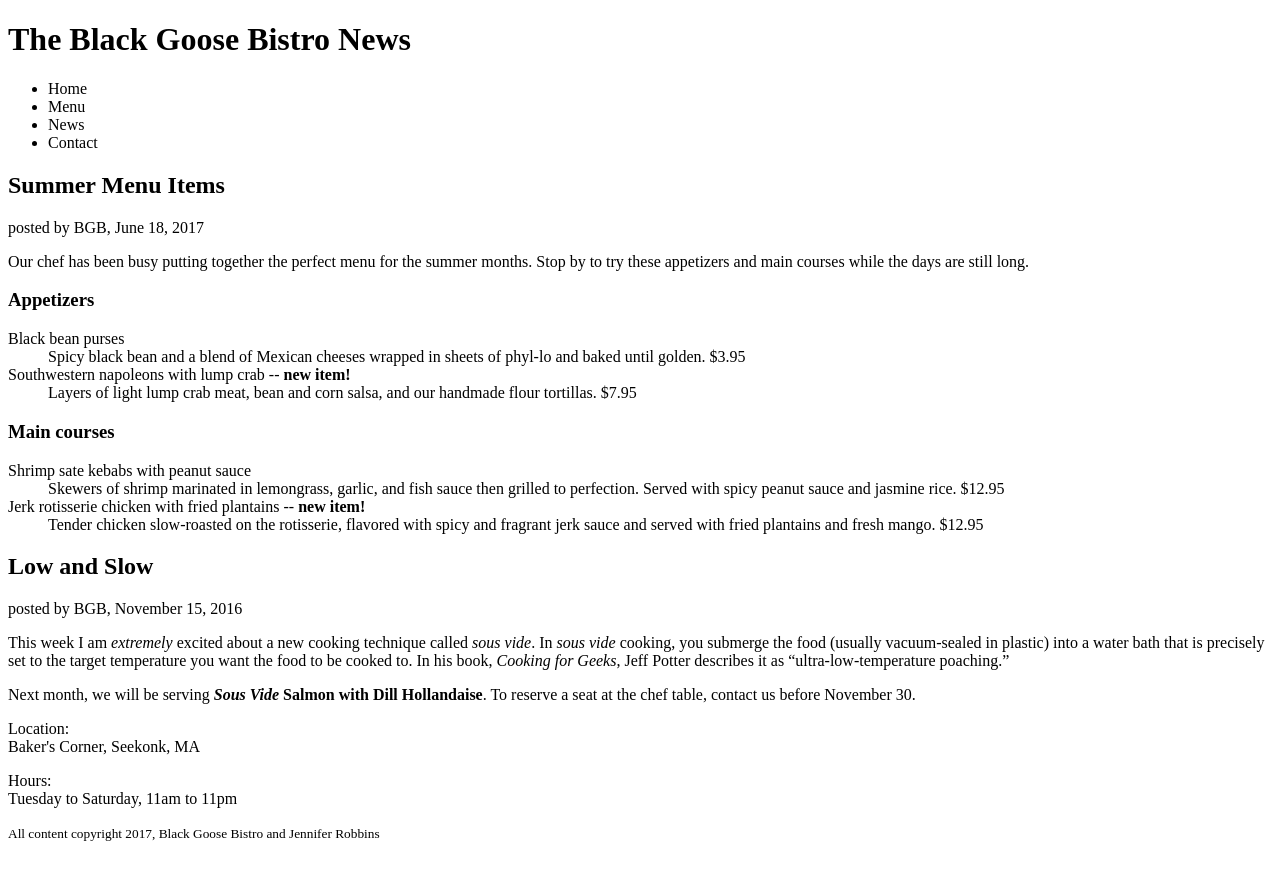
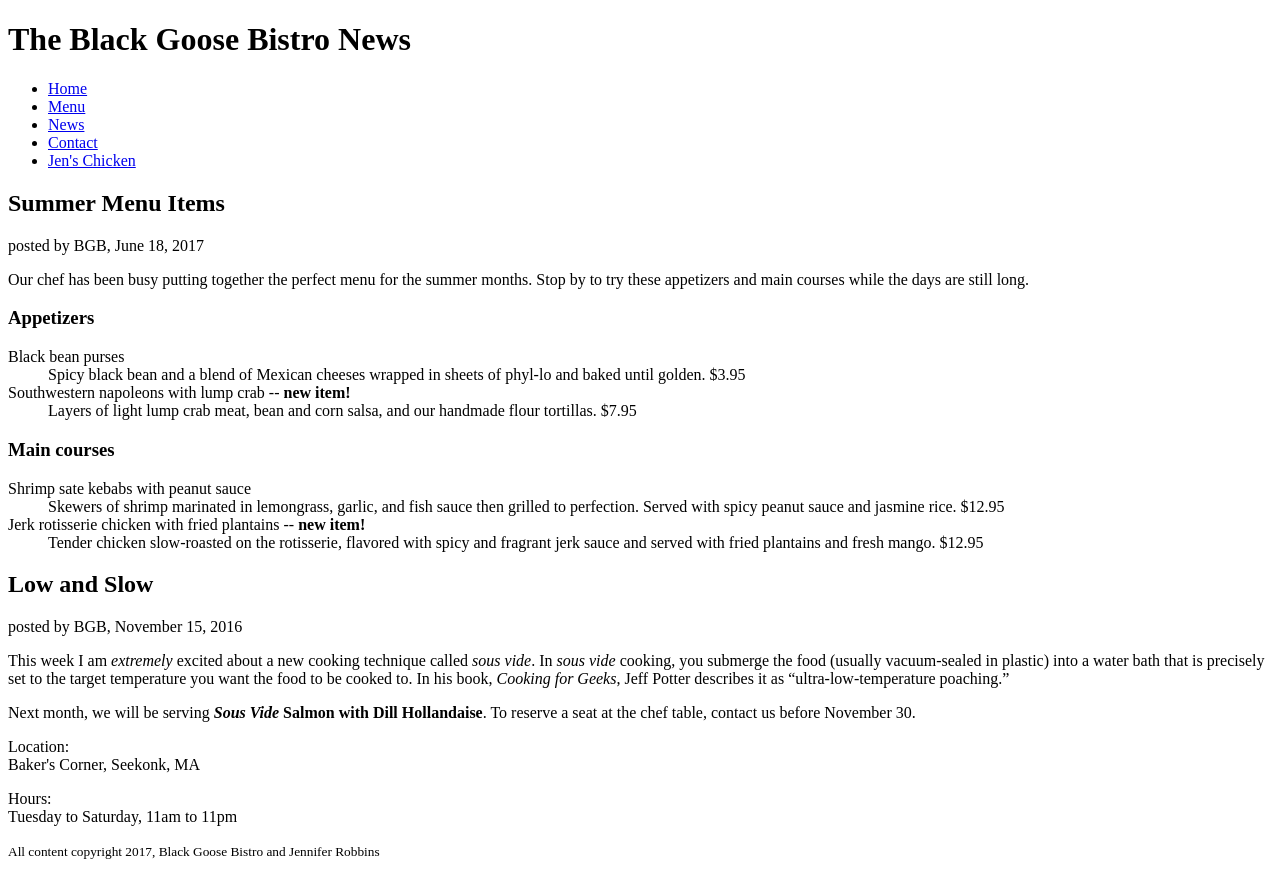
Before and after one commit to normaville/fid, a plain HTML site: page bistro/bgnews.html in a window 1280 px wide. Drawn offline with Linux system fonts and the light colour scheme.

Commit message:
Update bgnews.html

```diff
--- a/bistro/bgnews.html
+++ b/bistro/bgnews.html
@@ -7,14 +7,16 @@
 <body>
 <header>
   <h1>The Black Goose Bistro News</h1>
-	<nav>
-<ul>
-<li>Home</li>
-<li>Menu</li>
-<li>News</li>
-<li>Contact</li>
-</ul>
-	</nav>
+  <nav>
+	<ul>
+		<li><a href="index.html">Home</a></li>
+		<li><a href="menu.html">Menu</a></li>
+		<li><a href="bgnews.html">News</a></li>
+		<li><a href="contact.html">Contact</a></li>
+		<li><a href="jenskitchen/index.html">Jen's Chicken</a></li>
+	</ul>
+  </nav>
+
 </header>
 
 <article>
```
